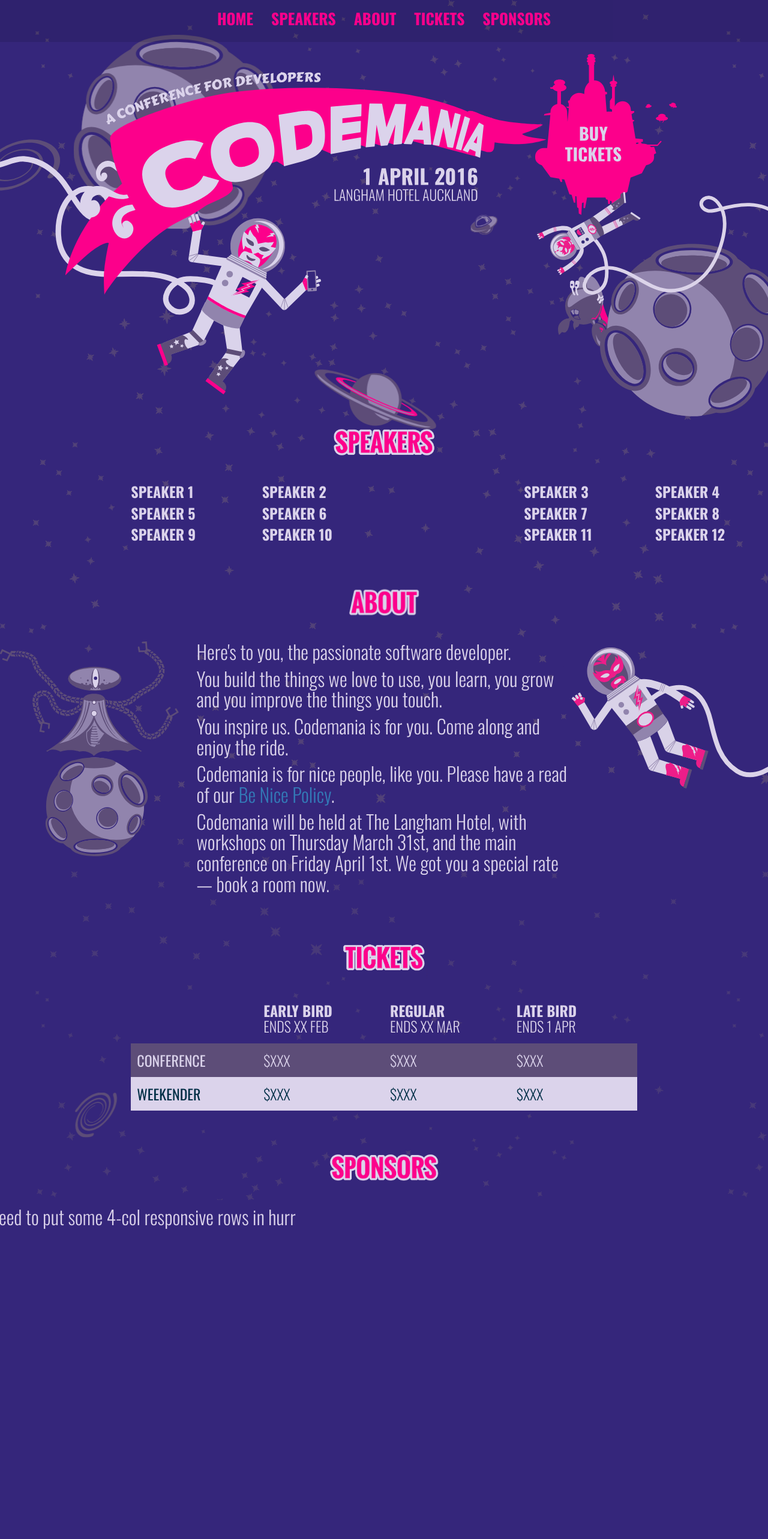
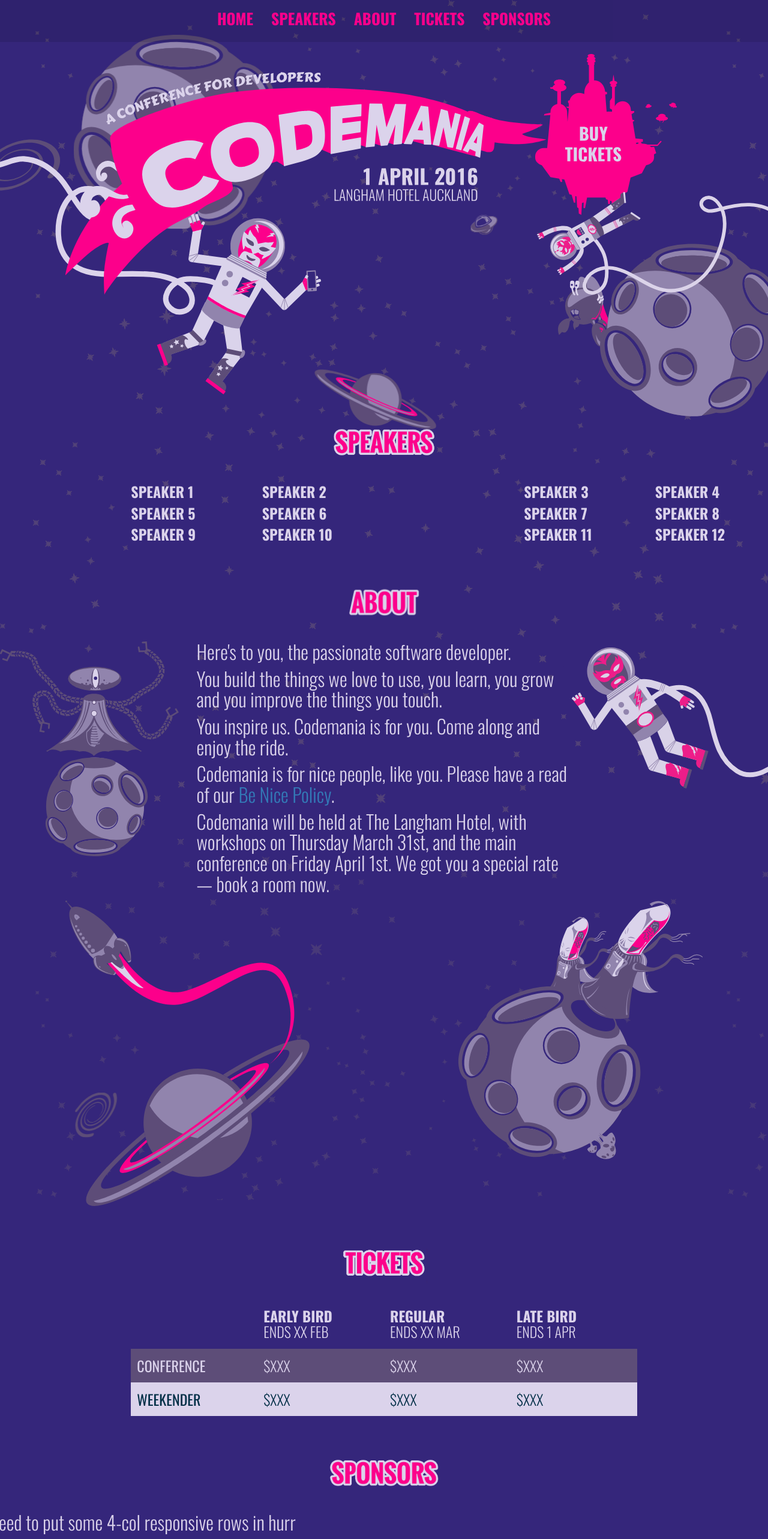
Before and after one commit to mightymuke/codemania.github.io, a Jekyll site: the page built from index.md, in a window 1280 px wide. Shown: the whole page at 60% size. Built offline with Jekyll 4.4.1, drawn with Linux system fonts in a browser that asks for light colours; nearby versions of some CDN libraries; some web fonts are replaced.

Commit message:
Ticket table mobile

```diff
--- a/index.md
+++ b/index.md
@@ -90,13 +90,21 @@
       </div>
     </div>
     <div class="row">
-      <div class="col-md-10 col-md-offset-1 col-xs-12 titleImageContainer" id="tickets">
+      <div class="col-sm-4 col-sm-offset-1 col-xs-6 col-xs-offset-3">
+        <img src="/images/2016/shuttle_4.svg" class="shuttle4" />
+      </div>
+      <div class="col-sm-4 col-sm-offset-2 hidden-xs">
+        <img src="/images/2016/alien_3.svg" class="alien3" />
+      </div>
+    </div>
+    <div class="row">
+      <div class="col-sm-10 col-sm-offset-1 col-xs-12 titleImageContainer" id="tickets">
         <img src="/images/2016/title_tickets.png" class="titleImage"/>
       </div>
     </div>
     <div class="row">
       <!-- 8/12 wide on most, 10/12 wide on mobile -->
-      <div class="col-md-8 col-md-offset-2 col-sm-8 col-sm-offset-2 col-xs-10 col-xs-offset-1">
+      <div class="col-sm-8 col-sm-offset-2 col-xs-12">
         <table class="ticket-table">
           <thead>
             <tr>
--- a/stylesheets/styles.css
+++ b/stylesheets/styles.css
@@ -273,10 +273,29 @@
   right: 190px;
   top: 460px;
 }
+.alien3,
+.shuttle4 {
+  width: 100%;
+  height: auto;
+  margin-top: -7 0px;
+}
 @media (max-width: 768px) {
   body {
     font-size: 14pt;
     line-height: 15pt;
+  }
+  .titleImageContainer {
+    height: 90px;
+    padding-top: 60px;
+    margin-bottom: 30px;
+  }
+  .ticket-table {
+    margin: 0 auto;
+    width: 95%;
+  }
+  .ticket-table td {
+    font-size: 13pt;
+    line-height: 14pt;
   }
   .masthead {
     margin: 60px auto 0 10px;
```
Also changed, not shown: stylesheets/index.less (+21 -0 lines).
